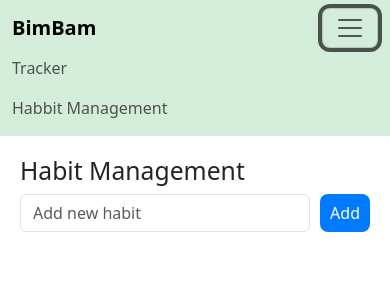
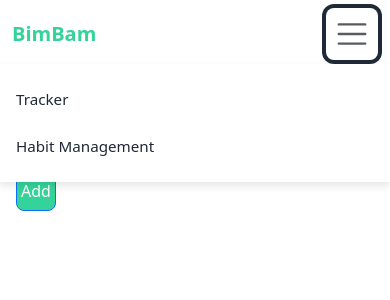
Before and after one commit to ginsta6/hobby-tracker, a Vue app: page /manage-habits in a window 390 px wide. Both pictures are taken after a click on the button "Toggle navigation". Shown: the top 300 px of the page. Built offline with nearby package versions, Linux system fonts and the light colour scheme.

Commit message:
Refactor UI components and styles: implement CSS variables for theming, enhance button and form control styles, and improve layout responsiveness across habit management and hobby list components.

```diff
--- a/src/assets/main.css
+++ b/src/assets/main.css
@@ -1,16 +1,85 @@
+:root {
+  --primary-color: #34d399;
+  --primary-hover: #10b981;
+  --primary-light: #84cc16;
+  --text-primary: #1f2937;
+  --text-secondary: #6b7280;
+  --background-light: #f4f7fb;
+  --white: #ffffff;
+  --shadow-sm: 0 2px 4px rgba(0, 0, 0, 0.1);
+  --shadow-md: 0 4px 8px rgba(0, 0, 0, 0.1);
+  --shadow-lg: 0 6px 12px rgba(0, 0, 0, 0.15);
+  --radius-sm: 8px;
+  --radius-md: 12px;
+  --radius-lg: 16px;
+}
+
+body {
+  margin: 0;
+  font-family:
+    -apple-system, BlinkMacSystemFont, 'Segoe UI', Roboto, Oxygen, Ubuntu, Cantarell, sans-serif;
+  -webkit-font-smoothing: antialiased;
+  -moz-osx-font-smoothing: grayscale;
+  background-color: var(--background-light);
+  color: var(--text-primary);
+}
+
 /* General button styling */
 button {
   padding: 10px 20px;
   font-size: 1rem;
-  background-color: #34d399; /* Mint green */
-  color: white;
+  background-color: var(--primary-color);
+  color: var(--white);
   border: none;
-  border-radius: 8px !important;
+  border-radius: var(--radius-sm) !important;
   cursor: pointer;
   transition: all 0.3s ease;
+  font-weight: 500;
 }
 
 button:hover {
-  background-color: #10b981; /* Darker green */
-  transform: translateY(-3px); /* Slightly raise on hover */
+  background-color: var(--primary-hover);
+  transform: translateY(-2px);
+  box-shadow: var(--shadow-md);
 }
+
+/* Form controls */
+.form-control {
+  padding: 10px 16px;
+  font-size: 1rem;
+  border: 2px solid #e5e7eb;
+  border-radius: var(--radius-sm);
+  transition: all 0.3s ease;
+  width: 100%;
+  max-width: 100%;
+}
+
+.form-control:focus {
+  outline: none;
+  border-color: var(--primary-color);
+  box-shadow: 0 0 0 3px rgba(52, 211, 153, 0.1);
+}
+
+/* Container */
+.container {
+  max-width: 1200px;
+  margin: 0 auto;
+  padding: 0 1rem;
+}
+
+/* Responsive text */
+@media (max-width: 768px) {
+  body {
+    font-size: 14px;
+  }
+
+  button {
+    padding: 8px 16px;
+    font-size: 0.9rem;
+  }
+
+  .form-control {
+    padding: 8px 12px;
+    font-size: 0.9rem;
+  }
+}
--- a/src/components/habit-management.vue
+++ b/src/components/habit-management.vue
@@ -108,6 +108,18 @@ const stopHabit = (hobby) => {
     },
   })
 }
+
+const saveToHobbiesFormatted = (name) => {
+  if (!name.trim()) return
+  const formattedName = name
+    .trim()
+    .split(' ')
+    .map((word) => word.charAt(0).toUpperCase() + word.slice(1).toLowerCase())
+    .join(' ')
+  saveToHobbies(formattedName)
+  newHobbyName.value = ''
+  hobbies.value = getHobbies()
+}
 </script>
 
 <template>
@@ -119,16 +131,10 @@ const stopHabit = (hobby) => {
         type="text"
         class="form-control"
         placeholder="Add new habit"
-        @keydown.enter="
-          (saveToHobbies(newHobbyName), (newHobbyName = ''), (hobbies = getHobbies()))
-        "
+        required
+        @keydown.enter="saveToHobbiesFormatted(newHobbyName)"
       />
-      <button
-        class="btn btn-primary"
-        @click="(saveToHobbies(newHobbyName), (newHobbyName = ''), (hobbies = getHobbies()))"
-      >
-        Add
-      </button>
+      <button class="btn btn-primary" @click="saveToHobbiesFormatted(newHobbyName)">Add</button>
     </div>
 
     <ul class="habit-list">
@@ -140,8 +146,12 @@ const stopHabit = (hobby) => {
             class="form-control"
             @keydown.enter="saveEdit"
           />
-          <button class="btn btn-success" @click="saveEdit">Save</button>
-          <button class="btn btn-secondary" @click="cancelEdit">Cancel</button>
+          <button class="btn btn-success" @click="saveEdit">
+            <i class="bi bi-check-lg"></i>
+          </button>
+          <button class="btn btn-danger" @click="cancelEdit">
+            <i class="bi bi-x-lg"></i>
+          </button>
         </div>
         <div v-else class="view-mode">
           <div class="habit-info">
@@ -179,112 +189,173 @@ const stopHabit = (hobby) => {
 
 <style scoped>
 .habit-management {
-  max-width: 600px;
-  margin: 0 auto;
-  padding: 20px;
+  max-width: 800px;
+  margin: 2rem auto;
+  padding: 0 1rem;
+}
+
+.habit-management h2 {
+  color: var(--text-primary);
+  margin-bottom: 1.5rem;
+  font-size: 1.8rem;
+  font-weight: 600;
 }
 
 .add-habit {
   display: flex;
-  gap: 10px;
-  margin-bottom: 20px;
+  gap: 1rem;
+  margin-bottom: 2rem;
 }
 
 .habit-list {
   list-style: none;
   padding: 0;
+  margin: 0;
 }
 
 .habit-item {
-  display: flex;
-  justify-content: space-between;
-  align-items: center;
-  padding: 10px;
-  margin-bottom: 10px;
-  border: 1px solid #ddd;
-  border-radius: 4px;
+  background: var(--white);
+  border-radius: var(--radius-md);
+  margin-bottom: 1rem;
+  box-shadow: var(--shadow-sm);
   transition: all 0.3s ease;
+  overflow: hidden;
 }
 
 .habit-item:hover {
-  box-shadow: 0 2px 4px rgba(0, 0, 0, 0.1);
+  box-shadow: var(--shadow-md);
+  transform: translateY(-2px);
 }
 
 .edit-mode {
   display: flex;
-  gap: 10px;
+  gap: 0.5rem;
+  padding: 1rem;
   width: 100%;
+}
+
+.edit-mode .form-control {
+  flex: 1;
+}
+
+.edit-mode .btn {
+  width: 2.5rem;
+  height: 2.5rem;
+  padding: 0;
+  display: flex;
+  align-items: center;
+  justify-content: center;
+}
+
+.edit-mode .btn i {
+  font-size: 1.2rem;
 }
 
 .view-mode {
   display: flex;
   justify-content: space-between;
   align-items: center;
-  width: 100%;
-}
-
-.habit-actions {
-  display: flex;
-  gap: 5px;
+  padding: 1rem;
 }
 
 .habit-info {
   display: flex;
   align-items: center;
-  gap: 10px;
+  gap: 1rem;
+}
+
+.habit-name {
+  font-size: 1.1rem;
+  font-weight: 500;
+  color: var(--text-primary);
+}
+
+.habit-name.inactive {
+  color: var(--text-secondary);
+  text-decoration: line-through;
 }
 
 .status-indicator {
-  font-size: 0.8em;
-  padding: 2px 8px;
-  border-radius: 12px;
-  background-color: #e9ecef;
-  color: #6c757d;
+  font-size: 0.8rem;
+  padding: 0.25rem 0.75rem;
+  border-radius: 1rem;
+  background-color: #e5e7eb;
+  color: var(--text-secondary);
 }
 
 .status-indicator.active {
-  background-color: #d4edda;
-  color: #155724;
+  background-color: #dcfce7;
+  color: #166534;
 }
 
-.habit-name.inactive {
-  color: #6c757d;
-  text-decoration: line-through;
-}
-
-.habit-name {
-  font-size: 1.1em;
+.habit-actions {
+  display: flex;
+  gap: 0.5rem;
 }
 
 .btn {
-  padding: 5px 10px;
-  border: none;
-  border-radius: 4px;
-  cursor: pointer;
+  padding: 0.5rem;
+  width: 2.5rem;
+  height: 2.5rem;
+  display: flex;
+  align-items: center;
+  justify-content: center;
+  border-radius: var(--radius-sm) !important;
+}
+
+.btn i {
+  font-size: 1.1rem;
 }
 
 .btn-primary {
-  background-color: #007bff;
-  color: white;
+  background-color: var(--primary-color);
+  color: var(--white);
 }
 
 .btn-success {
-  background-color: #28a745;
-  color: white;
+  background-color: #22c55e;
+  color: var(--white);
 }
 
 .btn-warning {
-  background-color: #ffc107;
-  color: black;
+  background-color: #f59e0b;
+  color: var(--white);
 }
 
 .btn-danger {
-  background-color: #dc3545;
-  color: white;
+  background-color: #ef4444;
+  color: var(--white);
 }
 
 .btn-secondary {
-  background-color: #6c757d;
-  color: white;
+  background-color: var(--text-secondary);
+  color: var(--white);
+}
+
+@media (max-width: 640px) {
+  .habit-management {
+    margin: 1rem auto;
+  }
+
+  .habit-management h2 {
+    font-size: 1.5rem;
+    margin-bottom: 1rem;
+  }
+
+  .add-habit {
+    flex-direction: column;
+    gap: 0.5rem;
+  }
+
+  .view-mode {
+    flex-direction: column;
+    gap: 1rem;
+    align-items: flex-start;
+  }
+
+  .habit-actions {
+    width: 100%;
+    justify-content: flex-end;
+  }
 }
 </style>
--- a/src/components/nav-bar.vue
+++ b/src/components/nav-bar.vue
@@ -6,12 +6,16 @@ const isOpen = ref(false)
 const toggleNavbar = () => {
   isOpen.value = !isOpen.value
 }
+
+const closeNavbar = () => {
+  isOpen.value = false
+}
 </script>
 
 <template>
   <nav class="navbar navbar-expand-lg navbar-light bg-light-green">
     <div class="container-fluid">
-      <a class="navbar-brand" href="#">BimBam</a>
+      <router-link class="navbar-brand" to="/" @click="closeNavbar">BimBam</router-link>
       <button
         class="navbar-toggler"
         type="button"
@@ -26,10 +30,12 @@ const toggleNavbar = () => {
       <div class="collapse navbar-collapse" :class="{ show: isOpen }" id="navbarNav">
         <ul class="navbar-nav ms-auto">
           <li class="nav-item">
-            <router-link class="nav-link" to="/">Tracker</router-link>
+            <router-link class="nav-link" to="/" @click="closeNavbar">Tracker</router-link>
           </li>
           <li class="nav-item">
-            <router-link class="nav-link" to="/manage-habits">Habbit Management</router-link>
+            <router-link class="nav-link" to="/manage-habits" @click="closeNavbar"
+              >Habit Management</router-link
+            >
           </li>
         </ul>
       </div>
@@ -38,19 +44,121 @@ const toggleNavbar = () => {
 </template>
 
 <style scoped>
-.bg-light-green {
-  background-color: #d4edda !important; /* Light green */
+.navbar {
+  background-color: var(--white);
+  box-shadow: var(--shadow-sm);
+  padding: 0.5rem 0;
+  position: sticky;
+  top: 0;
+  z-index: 1000;
+}
+
+.container-fluid {
+  display: flex;
+  align-items: center;
+  justify-content: space-between;
+  height: 3rem;
 }
 
 .navbar-brand {
-  font-weight: bold;
+  font-size: 1.25rem;
+  font-weight: 600;
+  color: var(--primary-color);
+  text-decoration: none;
+  transition: color 0.3s ease;
+}
+
+.navbar-brand:hover {
+  color: var(--primary-dark);
+}
+
+.navbar-collapse {
+  display: flex;
+  flex-basis: auto;
+  align-items: center;
+}
+
+.navbar-nav {
+  display: flex;
+  gap: 1.5rem;
+  margin: 0;
+  padding: 0;
+  list-style: none;
 }
 
 .nav-link {
-  transition: color 0.3s;
+  color: var(--text-primary);
+  text-decoration: none;
+  font-weight: 500;
+  font-size: 0.95rem;
+  padding: 0.25rem 0;
+  position: relative;
+  transition: color 0.3s ease;
+}
+
+.nav-link::after {
+  content: '';
+  position: absolute;
+  width: 0;
+  height: 2px;
+  bottom: 0;
+  left: 0;
+  background-color: var(--primary-color);
+  transition: width 0.3s ease;
 }
 
 .nav-link:hover {
-  color: #155724; /* Darker green */
+  color: var(--primary-color);
+}
+
+.nav-link:hover::after {
+  width: 100%;
+}
+
+.navbar-toggler {
+  display: none;
+  background: none;
+  border: none;
+  color: var(--text-primary);
+  font-size: 1.5rem;
+  padding: 0.5rem;
+  cursor: pointer;
+  transition: color 0.3s ease;
+}
+
+.navbar-toggler:hover {
+  color: var(--primary-color);
+}
+
+@media (max-width: 991px) {
+  .navbar-toggler {
+    display: block;
+  }
+
+  .navbar-collapse {
+    display: none;
+    position: absolute;
+    top: 100%;
+    left: 0;
+    right: 0;
+    background-color: var(--white);
+    padding: 1rem;
+    box-shadow: var(--shadow-md);
+  }
+
+  .navbar-collapse.show {
+    display: flex;
+  }
+
+  .navbar-nav {
+    flex-direction: column;
+    width: 100%;
+    gap: 0.5rem;
+  }
+
+  .nav-link {
+    padding: 0.5rem 0;
+    width: 100%;
+  }
 }
 </style>
```
Also changed, not shown: src/components/hobby-list.vue (+91 -17 lines).
